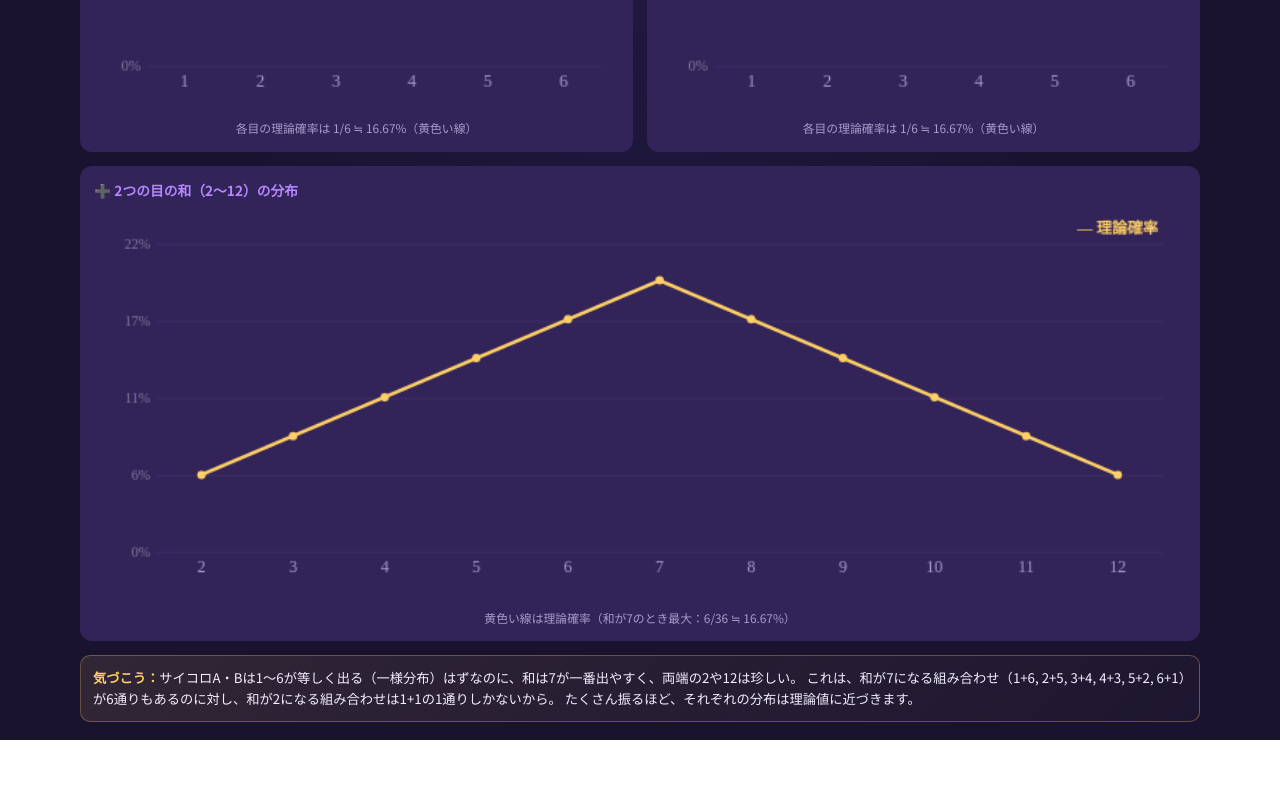
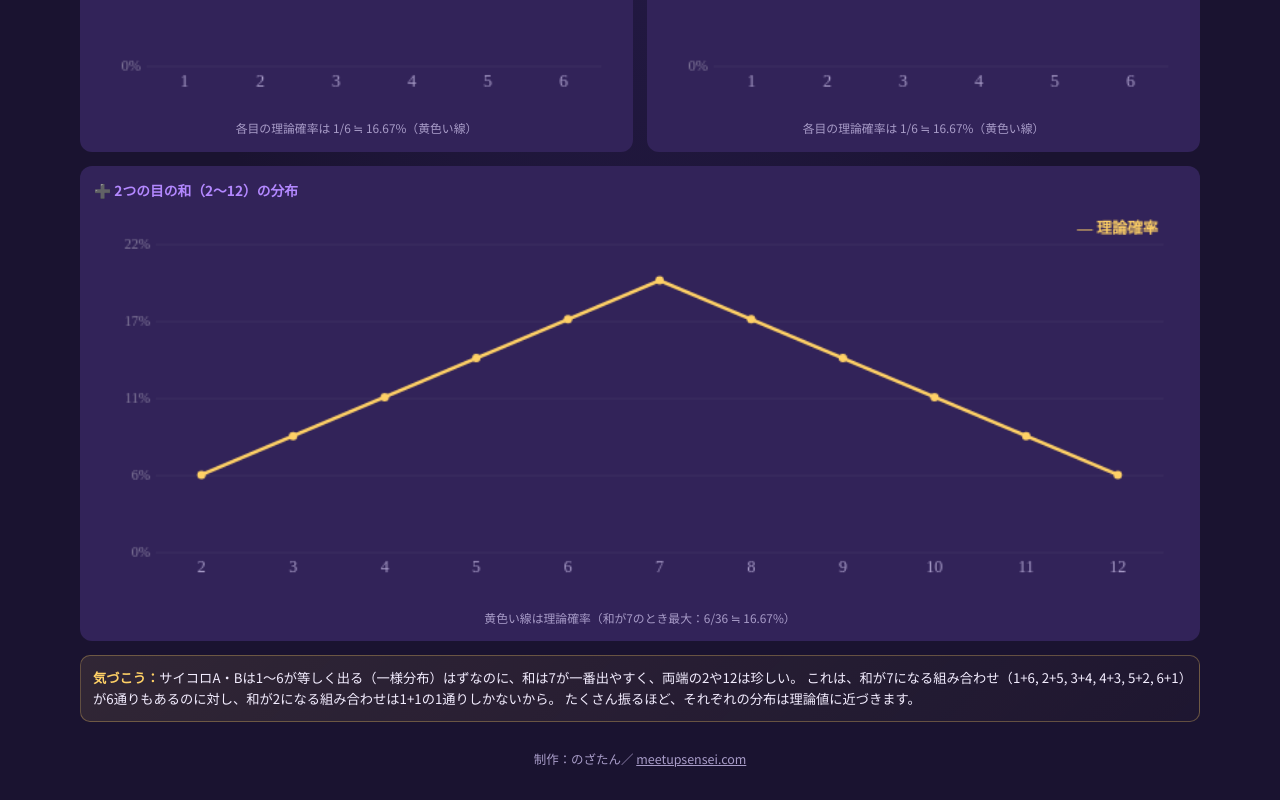
Before and after one commit to nozatan530/dice, a plain HTML site: page index.html in a window 1280 px wide. Shown: the part 684-1484 px from the top of the page. Before the commit the page ends 1424 px from the top, so only its background shows below. Drawn offline with Linux system fonts and the light colour scheme.

Commit message:
Add footer credit
Adds a 制作 footer crediting Nozatan / meetupsensei.com.

```diff
--- a/index.html
+++ b/index.html
@@ -91,6 +91,9 @@
 
   .insight { background: linear-gradient(135deg, rgba(255,209,102,0.1), rgba(255,209,102,0.02)); border: 1px solid rgba(255,209,102,0.3); border-radius: 10px; padding: 12px; margin-top: 14px; font-size: 0.83rem; }
   .insight b { color: var(--accent2); }
+
+  footer { margin-top: 16px; padding: 12px; text-align: center; font-size: 0.78rem; color: var(--muted); }
+  footer a { color: var(--muted); }
 </style>
 </head>
 <body>
@@ -152,6 +155,8 @@
     これは、和が7になる組み合わせ（1+6, 2+5, 3+4, 4+3, 5+2, 6+1）が6通りもあるのに対し、和が2になる組み合わせは1+1の1通りしかないから。
     たくさん振るほど、それぞれの分布は理論値に近づきます。
   </div>
+
+  <footer>制作：のざたん／ <a href="https://meetupsensei.com" target="_blank" rel="noopener">meetupsensei.com</a></footer>
 </div>
 
 <script>
```
